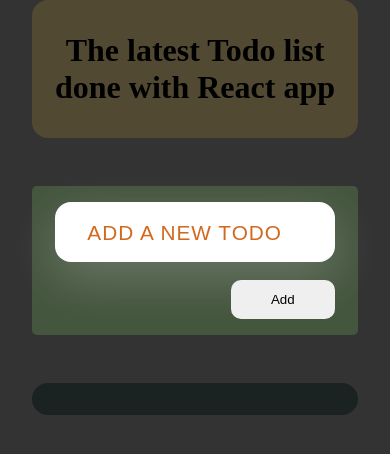
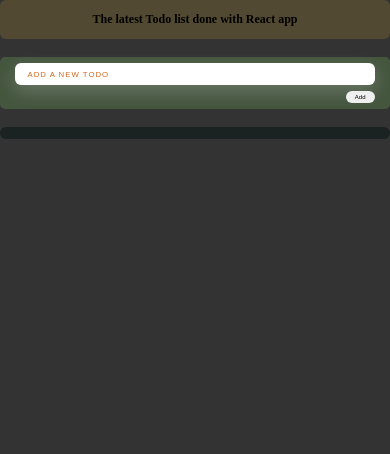
Before and after one commit to Psalmseen/React-todo-app, a React (Create React App) app: page / in a window 390 px wide. Shown: the top 454 px of the page. Built offline with nearby package versions, Linux system fonts and the light colour scheme.

Commit message:
responsiveness

```diff
--- a/src/index.css
+++ b/src/index.css
@@ -4,8 +4,9 @@
     box-sizing: border-box;
 }
 body{
-    background: #333;
+    background: #333333;
     padding: 0 2rem;
+    font-size: 1rem;
 }
 .header{
     background: #524932;
@@ -56,6 +57,7 @@
 button{
     display: inline-block;
     padding: .75rem 2.5rem;
+    font-size: inherit;
     border-radius: 10px;
     border: none;
     outline: none;
@@ -88,3 +90,26 @@
 .todo-item > *{
     margin:0 .5rem;
 }
+@media only screen and (max-width: 900px){
+    html{
+        font-size: 62.5%;
+    }
+}
+@media only screen and (max-width: 600px){
+    html{
+        font-size: 50%;
+    }
+}
+@media only screen and (max-width: 500px){
+    html{
+        font-size: 37.5%;
+    }
+    body{
+        padding: 0;
+    }
+}
+@media only screen and (max-width: 400px){
+    button{
+        padding: .5rem 1.5rem;
+    }
+}
```
